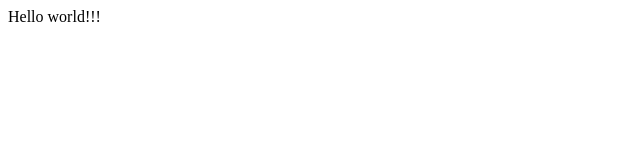
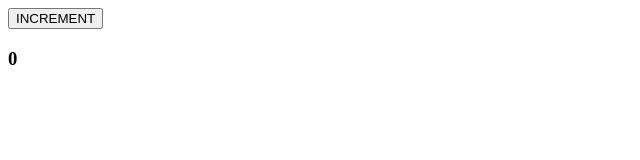
Before and after one commit to artdevil/learn-react, a React app: page / in a window 1280 px wide. Shown: the top 160 px of the page, without its empty margins (0-640 px from the left). Built offline with nearby package versions, Linux system fonts and the light colour scheme.

Commit message:
update life cycle

```diff
--- a/App.jsx
+++ b/App.jsx
@@ -1,11 +1,28 @@
 import React from 'react';
+import Content from './components/content.jsx'
 
 export default class App extends React.Component {
-  render() {
-    return (
-      <div>
-        Hello world!!!
-      </div>
-    )
-  }
+
+   constructor(props) {
+      super(props);
+
+      this.state = {
+         data: 0
+      }
+
+      this.setNewNumber = this.setNewNumber.bind(this)
+   };
+
+   setNewNumber() {
+      this.setState({data: this.state.data + 1})
+   }
+
+   render() {
+      return (
+         <div>
+            <button onClick={this.setNewNumber}>INCREMENT</button>
+            <Content myNumber={this.state.data}></Content>
+         </div>
+      );
+   }
 }
--- /dev/null
+++ b/components/content.jsx
@@ -0,0 +1,36 @@
+import React from 'react';
+
+export default class Content extends React.Component {
+
+   componentWillMount() {
+      console.log('Component WILL MOUNT!')
+   }
+
+   componentDidMount() {
+      console.log('Component DID MOUNT!')
+   }
+
+   componentWillReceiveProps(newProps) {
+      console.log('Component WILL RECIEVE PROPS!')
+   }
+
+   shouldComponentUpdate(newProps, newState) {
+      return true;
+   }
+
+   componentWillUpdate(nextProps, nextState) {
+      console.log('Component WILL UPDATE!');
+   }
+
+   componentDidUpdate(prevProps, prevState) {
+      console.log('Component DID UPDATE!')
+   }
+
+   render() {
+      return (
+         <div>
+            <h3>{this.props.myNumber}</h3>
+         </div>
+      );
+   }
+}
```
